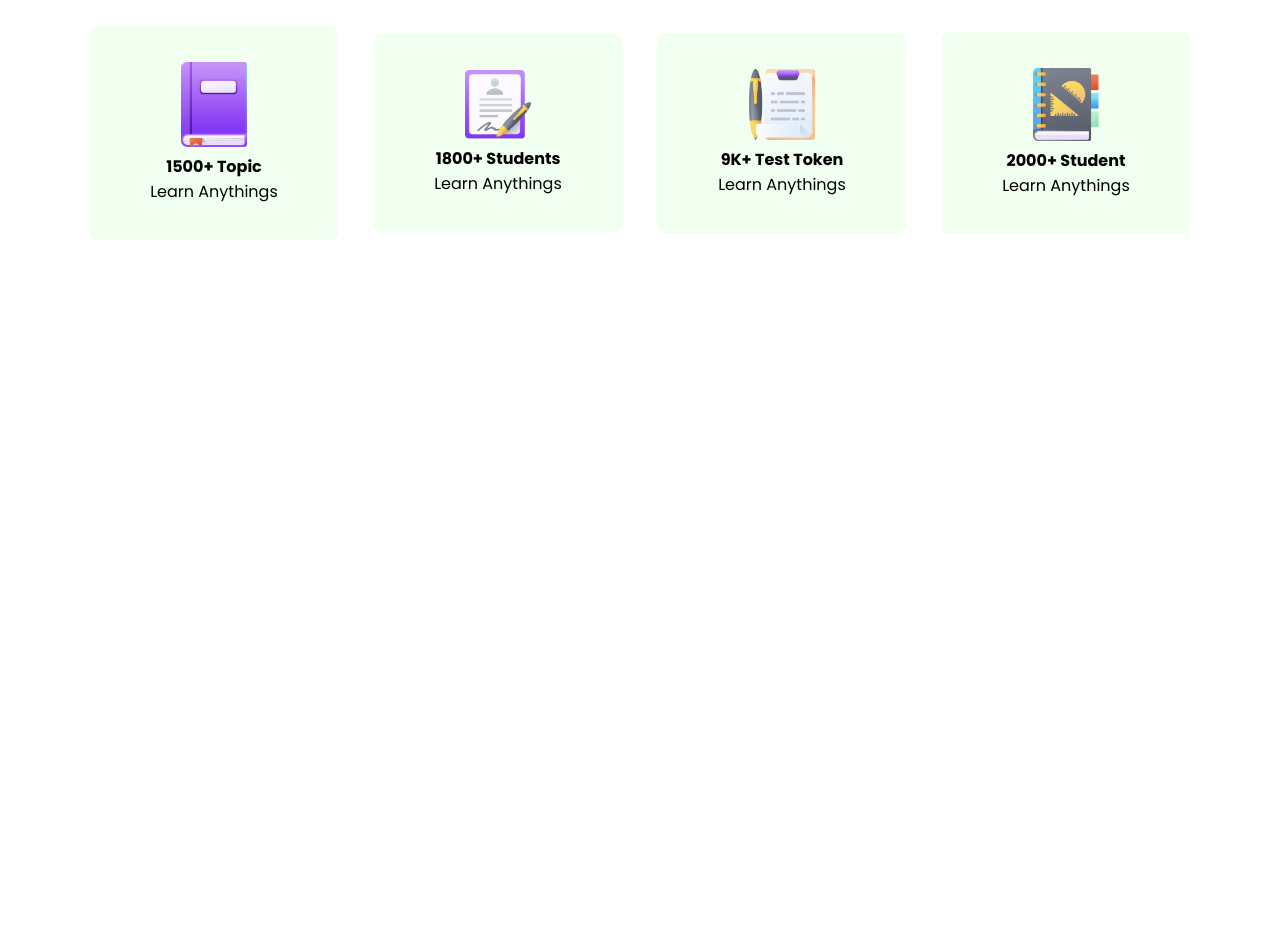
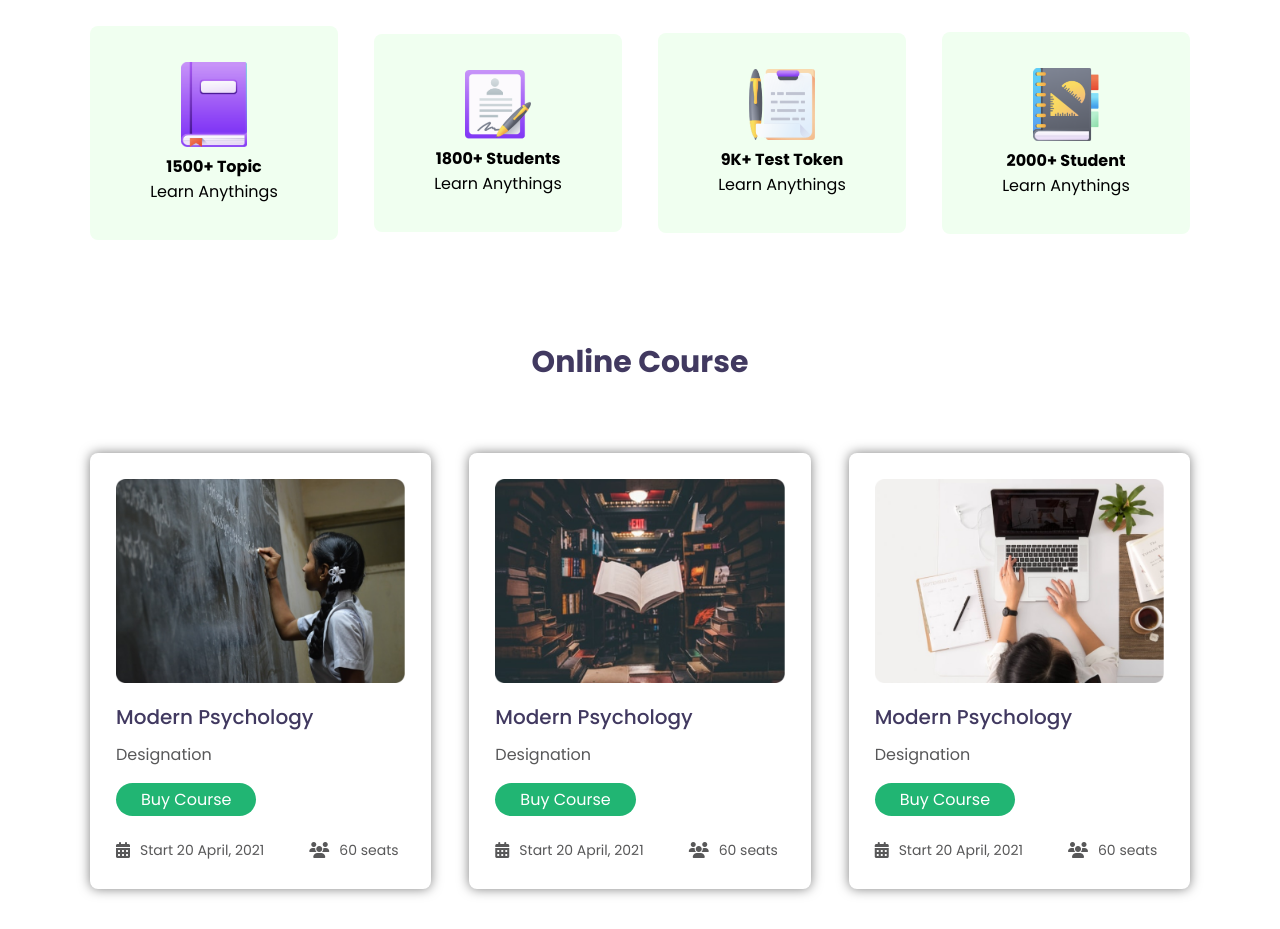
Before and after one commit to developer-mejbah/E-school, a plain HTML site: page index.html in a window 1280 px wide. Shown: the part 754-1683 px from the top of the page. Before the commit the page ends 1054 px from the top, so only its background shows below. Drawn offline with Linux system fonts and the light colour scheme.

Commit message:
Course Section Done

```diff
--- a/index.html
+++ b/index.html
@@ -8,6 +8,8 @@
     <link rel="icon" href="./Picture/Eschool.png">
     <!-- Google font -->
     <link href="https://fonts.googleapis.com/css2?family=Fira+Code:wght@300..700&family=Poppins:ital,wght@0,100;0,200;0,300;0,400;0,500;0,600;0,700;0,800;0,900;1,100;1,200;1,300;1,400;1,500;1,600;1,700;1,800;1,900&family=Work+Sans:ital,wght@0,100..900;1,100..900&display=swap" rel="stylesheet">
+    <!-- Font Awesome Cdn -->
+    <link rel="stylesheet" href="https://cdnjs.cloudflare.com/ajax/libs/font-awesome/6.7.1/css/all.min.css" integrity="sha512-5Hs3dF2AEPkpNAR7UiOHba+lRSJNeM2ECkwxUIxC1Q/FLycGTbNapWXB4tP889k5T5Ju8fs4b1P5z/iB4nMfSQ==" crossorigin="anonymous" referrerpolicy="no-referrer" />
 </head>
 <body>
     <!-- Header Section Start -->
@@ -76,6 +78,95 @@
         </div>
        </div>
      <!-- Middle Section end -->
+      <!-- Course Section Start -->
+       <div class="course-section">
+        <div class="container">
+            <div class="course-title">
+                <h2>Online Course</h2>
+            </div>
+            <div class="row">
+                <div class="course-card">
+                    <div class="course-header">
+                        <img src="./Picture/Online1.png" alt="">
+                        <h4>Modern Psychology</h4>
+                        <p>Designation</p>
+                        <a href="#" class="default-btn">Buy Course</a>
+                    </div>
+                    <div class="course-footer">
+                        <div class="date">
+                            <div class="date-icon">
+                                <span><i class="fa-solid fa-calendar-days"></i></span>
+                            </div>
+                            <div class="date-seat">
+                                <p>Start 20  April, 2021</p>
+                            </div>
+                        </div>
+                        <div class="seat">
+                            <div class="seat-icon">
+                                <span><i class="fa-solid fa-users"></i></span>
+                            </div>
+                            <div class="seat-number">
+                                <p>60 seats</p>
+                            </div>
+                        </div>
+                    </div>
+                </div>
+                <div class="course-card">
+                    <div class="course-header">
+                        <img src="./Picture/Online2.png" alt="">
+                        <h4>Modern Psychology</h4>
+                        <p>Designation</p>
+                        <a href="#" class="default-btn">Buy Course</a>
+                    </div>
+                    <div class="course-footer">
+                        <div class="date">
+                            <div class="date-icon">
+                                <span><i class="fa-solid fa-calendar-days"></i></span>
+                            </div>
+                            <div class="date-seat">
+                                <p>Start 20  April, 2021</p>
+                            </div>
+                        </div>
+                        <div class="seat">
+                            <div class="seat-icon">
+                                <span><i class="fa-solid fa-users"></i></span>
+                            </div>
+                            <div class="seat-number">
+                                <p>60 seats</p>
+                            </div>
+                        </div>
+                    </div>
+                </div>
+                <div class="course-card">
+                    <div class="course-header">
+                        <img src="./Picture/Online3.png" alt="">
+                        <h4>Modern Psychology</h4>
+                        <p>Designation</p>
+                        <a href="#" class="default-btn">Buy Course</a>
+                    </div>
+                    <div class="course-footer">
+                        <div class="date">
+                            <div class="date-icon">
+                                <span><i class="fa-solid fa-calendar-days"></i></span>
+                            </div>
+                            <div class="date-seat">
+                                <p>Start 20  April, 2021</p>
+                            </div>
+                        </div>
+                        <div class="seat">
+                            <div class="seat-icon">
+                                <span><i class="fa-solid fa-users"></i></span>
+                            </div>
+                            <div class="seat-number">
+                                <p>60 seats</p>
+                            </div>
+                        </div>
+                    </div>
+                </div>
+            </div>
+        </div>
+       </div>
+       <!-- Course Section End -->
 </body>
 </body>
 </html>
--- a/style.css
+++ b/style.css
@@ -105,3 +105,74 @@ img {
 .middle-box img {
     width: 66px;
 }
+/* Course css Start */
+.course-section {
+    padding: 40px 0;
+}
+.course-title h2 {
+    text-align: center;
+    color: #413960;
+    font-size: 30px;
+    margin-bottom: 38px;
+    font-weight: 500px;
+    padding-bottom: 30px;
+}
+.row {
+    display: flex;
+    gap: 38px;
+    justify-content: space-between;
+}
+.course-card {
+    width: 33.33%;
+    box-shadow: 0 0 12px rgba(0,0,0,0.5);
+    border-radius: 8px;
+    padding: 26px;
+}
+.course-header h4 {
+    color: #413960;
+    margin-top: 12px;
+    font-size: 20px;
+    font-weight: 500;
+}
+.course-header p {
+    color: #585859;
+    margin: 10px 0 16px 0;
+}
+.course-footer {
+    display: flex;
+    justify-content: space-between;
+    margin-top: 22px;
+    gap: 15px;
+}
+.date {
+    width: 65%;
+    display: flex;
+    gap: 10px;
+    align-items: center;
+}
+.date-icon {
+}
+.date-icon span {
+    color: #585859
+}
+.date-seat {}
+.date-seat p {
+    font-size: 14px;
+    color: #585859;
+}
+.seat {
+    width: 35%;
+    display: flex;
+    gap: 10px;
+    align-items: center;
+}
+.seat-icon {}
+.seat-icon span {
+    color: #585859;
+}
+.seat-number {}
+.seat-number p {
+    font-size: 14px;
+    color: #585859;
+}
+/* Course css End */
```
